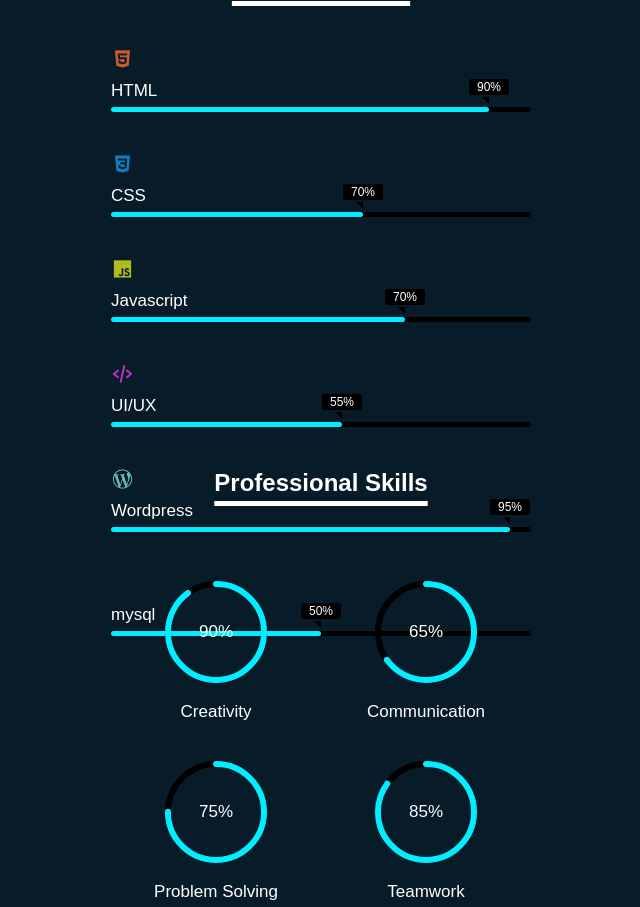
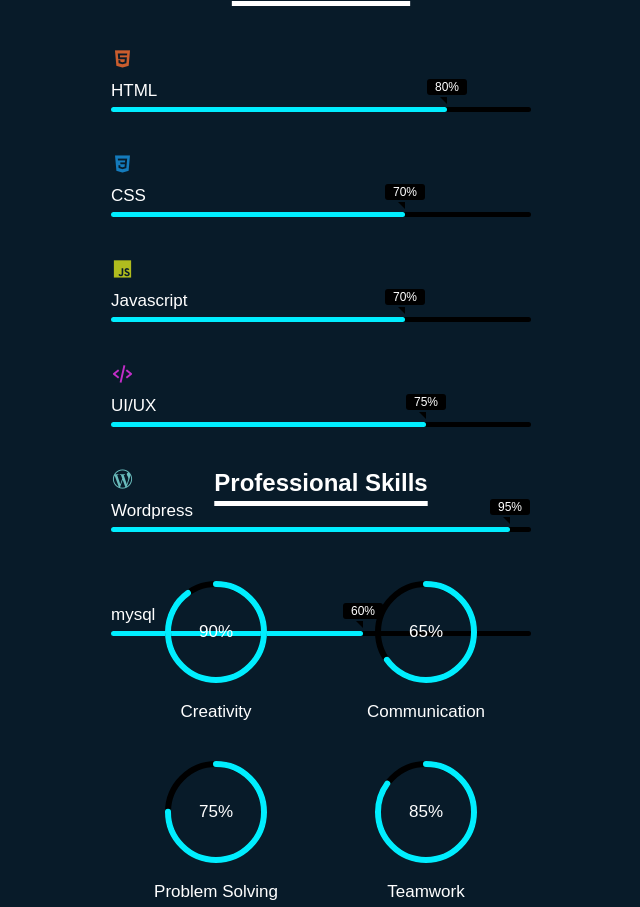
Before and after one commit to JammieTmk/newport, a plain HTML site: page index.html in a window 1280 px wide. Shown: the part 2655-3562 px from the top of the page, without its empty margins (99-739 px from the left). Drawn offline with nearby package versions, Linux system fonts and the light colour scheme; some icons are missing.

Commit message:
Update stylesheet.css

```diff
--- a/stylesheet.css
+++ b/stylesheet.css
@@ -358,22 +358,22 @@ section{
     transform-origin: left;
 }
 .progress-line.html span{
-    width: 90%;
+    width: 80%;
 }
 .progress-line.css span{
-    width: 60%;
+    width: 70%;
 }
 .progress-line.javascript span{
     width: 70%;
 }
 .progress-line.php span{
-    width: 55%;
+    width: 75%;
 }
 .progress-line.wordpress span{
     width: 95%;
 }
 .progress-line.sql span{
-    width: 50%;
+    width: 60%;
 }
 
 .progress-line span::after{
@@ -389,7 +389,7 @@ section{
     opacity: 0;
 }
 .progress-line.html span::after{
-    content: "90%";
+    content: "80%";
 }
 .progress-line.css span::after{
     content: "70%";
@@ -398,13 +398,13 @@ section{
     content: "70%";
 }
 .progress-line.php span::after{
-    content: "55%";
+    content: "75%";
 }
 .progress-line.wordpress span::after{
     content: "95%";
 }
 .progress-line.sql span::after{
-    content: "50%";
+    content: "60%";
 }
 .progress-line span::before{
     content: "";
```
